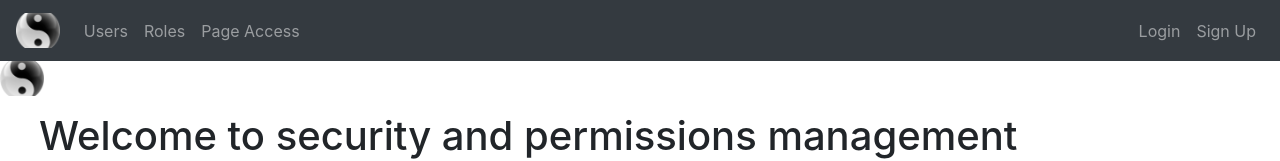
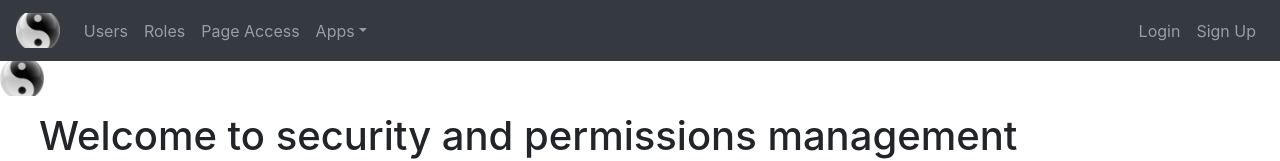
Before and after one commit to zoolian/securityFE, a React (Create React App) app: page /home in a window 1280 px wide. Shown: the top 161 px of the page. Built offline with nearby package versions, Linux system fonts and the light colour scheme.

Commit message:
navbar update

```diff
--- a/src/components/ui/Header.jsx
+++ b/src/components/ui/Header.jsx
@@ -59,6 +59,17 @@ const Header = (props) => {
             <li className="nav-item">
               <NavLink className="nav-link" to="/page-manager">Page Access</NavLink>
             </li>
+            <li className="nav-item dropdown">
+              <a className="nav-link dropdown-toggle" href="#" id="navbarDropdown" role="button" data-toggle="dropdown" aria-haspopup="true" aria-expanded="false">
+                Apps
+              </a>
+              <div className="dropdown-menu" aria-labelledby="navbarDropdown">
+                <a className="dropdown-item" href="https://blog.jmscottnovels.com/">Blog</a>
+                <a className="dropdown-item" href="#">More to Come</a>
+                <div clclassNameass="dropdown-divider"></div>
+                <a className="dropdown-item" href="#">TBD</a>
+              </div>
+            </li>
           </ul>
           {authContent}
         </div>
```
